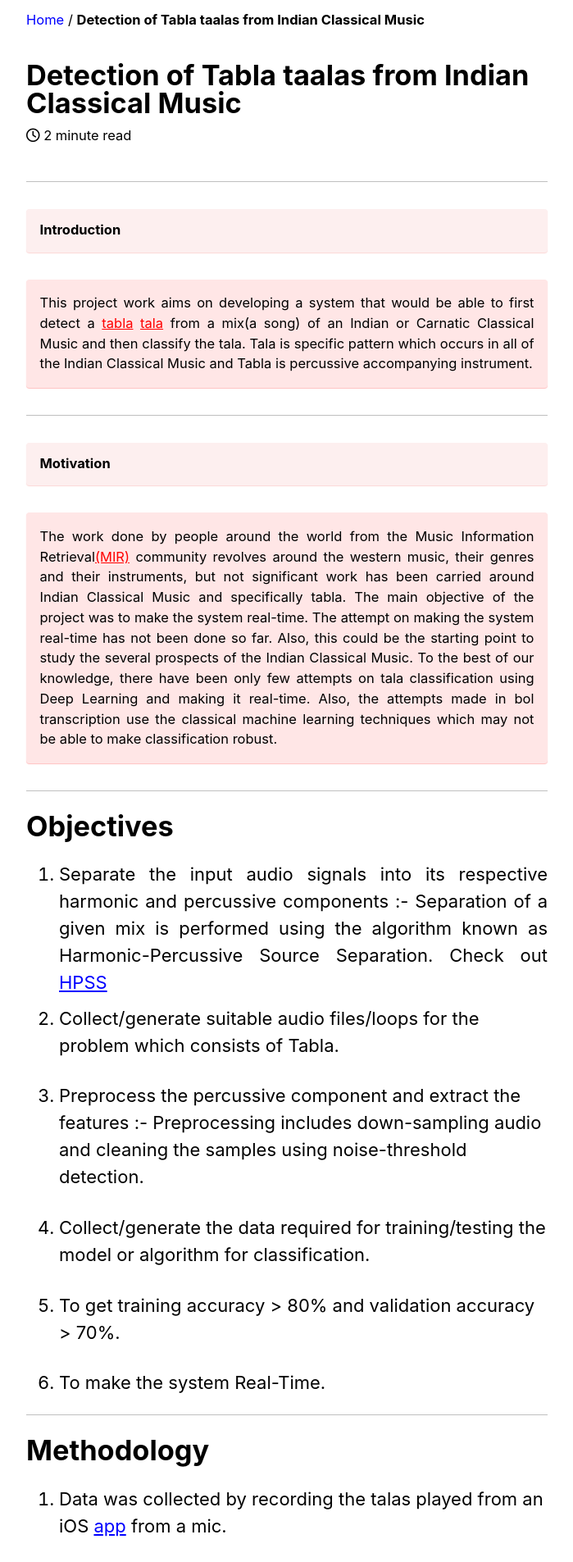
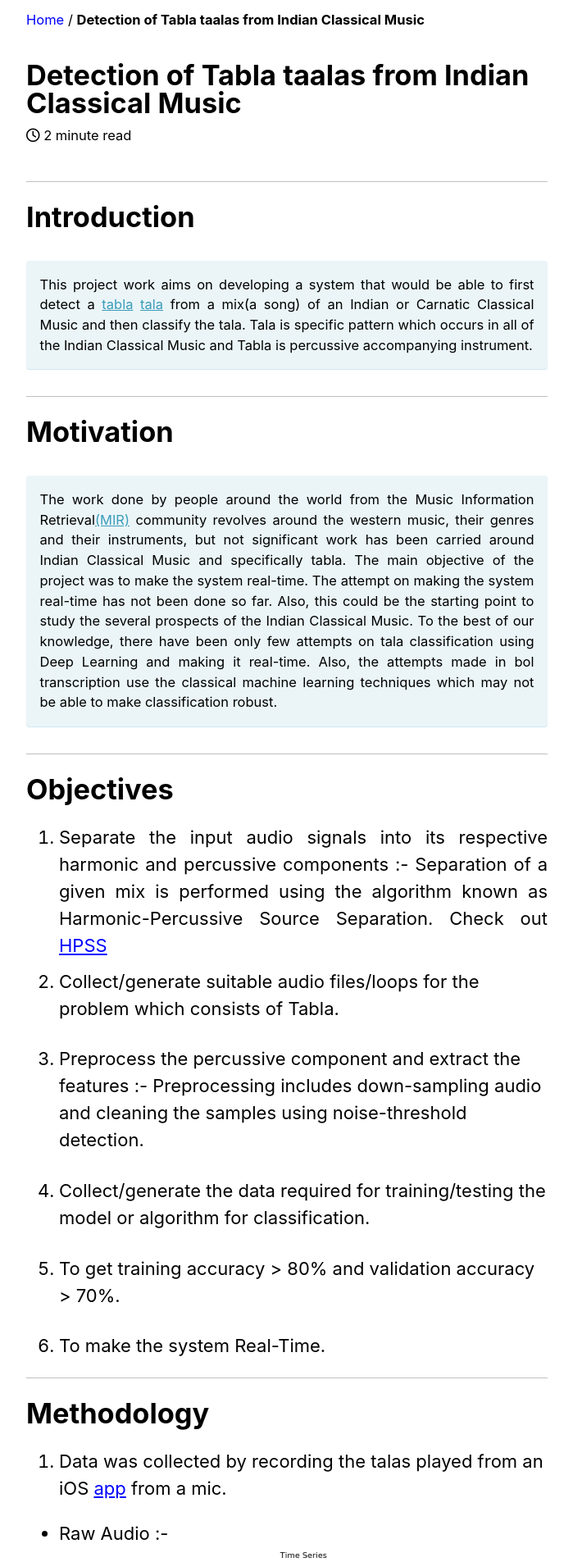
Before and after one commit to pranav6670/pranav6670.github.io, a Jekyll site: the page built from _posts/2019-06-29-taaladetection.md, in a window 1280 px wide. Shown: the part 871-2776 px from the top of the page at 82% size, without its empty margins (290-989 px from the left). Built offline with Jekyll 4.4.1, drawn with Linux system fonts in a browser that asks for light colours; cached includes are drawn as plain includes; nearby versions of some CDN libraries.

Commit message:
Added notices

```diff
--- a/_posts/2019-06-29-taaladetection.md
+++ b/_posts/2019-06-29-taaladetection.md
@@ -11,10 +11,9 @@ mathjax: true
 
 ---
 
-{: .notice--danger}
 # Introduction
 
-{: .notice--primary}
+{: .notice--info}
 <div style="text-align: justify">
 This project work aims on developing a system that would be able to first detect a <a href="https://en.wikipedia.org/wiki/Tabla">tabla</a> <a href="https://en.wikipedia.org/wiki/Tala_(music)">tala</a>
 from a mix(a song) of an Indian or Carnatic Classical Music and then classify the tala. Tala is specific pattern which occurs in all of the Indian Classical Music and Tabla is percussive accompanying instrument.
@@ -22,10 +21,9 @@ from a mix(a song) of an Indian or Carnatic Classical Music and then classify th
 
 ---
 
-{: .notice--danger}
 # Motivation
 
-{: .notice--primary}
+{: .notice--info}
 <div style="text-align: justify">
 The work done by people around the world from the Music Information Retrieval<a href="https://en.wikipedia.org/wiki/Music_information_retrieval">(MIR)</a> community revolves around the western music, their genres and their instruments, but not significant work has been carried around Indian Classical Music and specifically tabla. The main objective of the project was to make the system real-time. The attempt on making the system real-time has not been done so far. Also, this could be the starting point to study the several prospects of the Indian Classical Music. To the best of our knowledge, there have been only few attempts on tala classification using Deep Learning and making it real-time. Also, the attempts made in bol transcription use the classical machine learning techniques which may not be able to make classification robust.
 </div>
@@ -81,8 +79,9 @@ The work done by people around the world from the Music Information Retrieval<a
 
 ---
 
-# My GUI :-
+## My GUI :-
 
+{: .notice--success}
 The GUI was made using PyQt5.
 
 <img src="{{ site.url }}{{ site.baseurl }}/images/Tabla project/GUI.png" alt="GUI">
```
